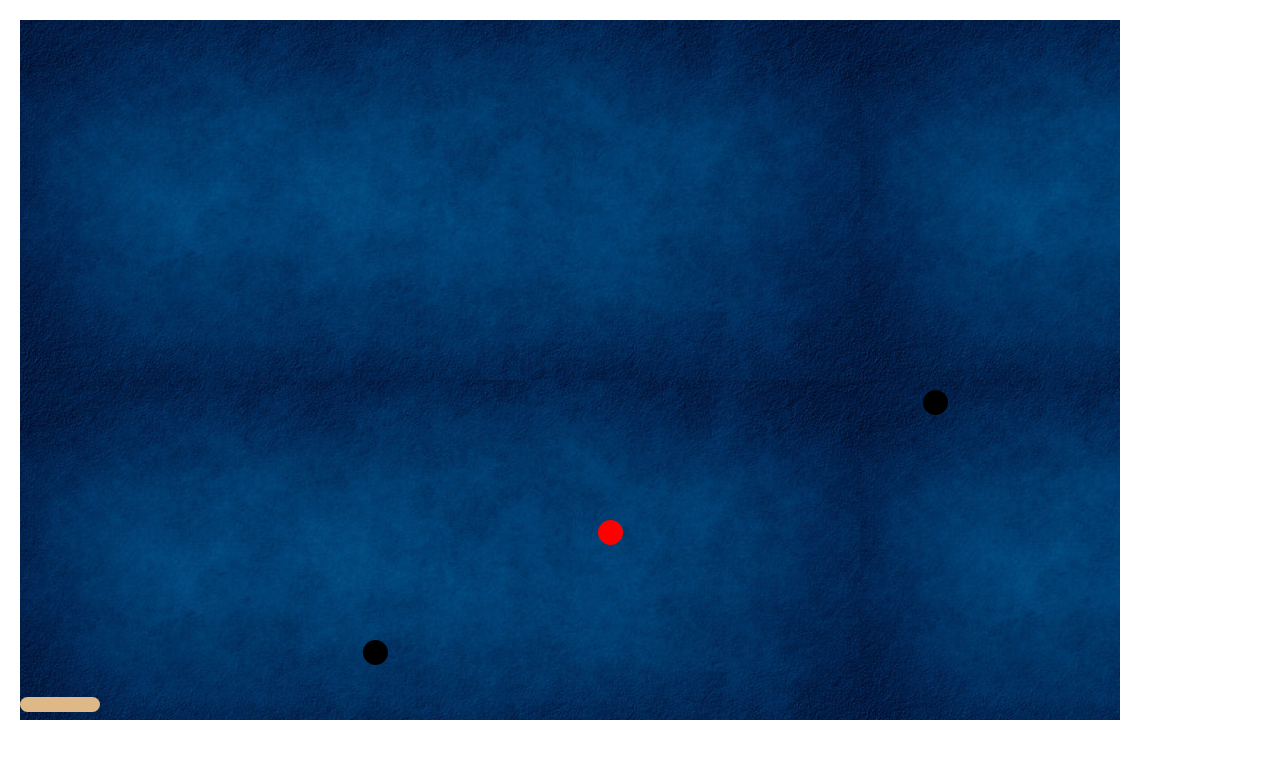
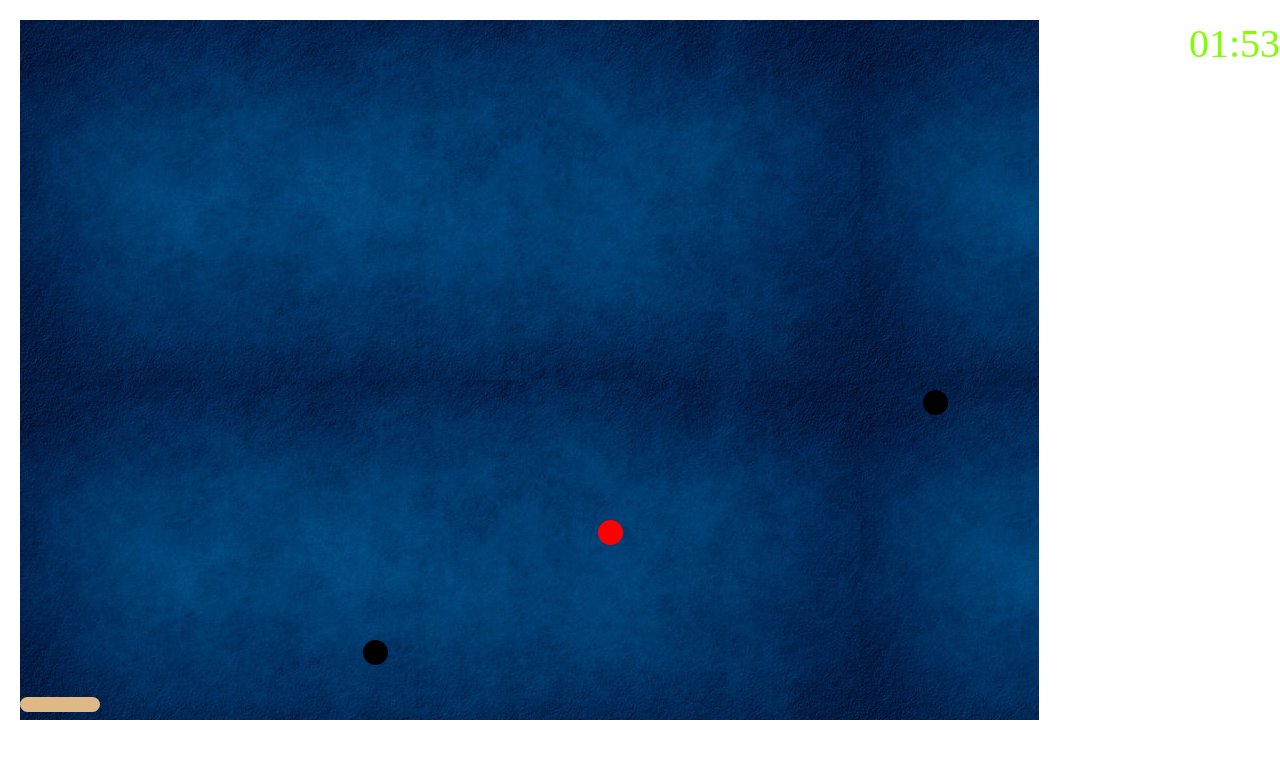
Before and after one commit to mherhunanyan/ball-bouncer-react, a React (Create React App) app: page / in a window 1280 px wide. Shown: the top 758 px of the page. Built offline with nearby package versions, Linux system fonts and the light colour scheme.

Commit message:
add timer component

```diff
--- /dev/null
+++ b/src/App.css
@@ -0,0 +1,4 @@
+.app {
+    display: flex;
+    gap: 150px;
+}
--- a/src/App.jsx
+++ b/src/App.jsx
@@ -1,10 +1,13 @@
 import { Card } from 'components/card/Card';
+import { Timer } from 'components/timer/Timer';
+import './App.css';
 
 function App() {
     return (
-        <>
+        <div className="app">
             <Card />
-        </>
+            <Timer />
+        </div>
     );
 }
 
--- a/src/Constants.js
+++ b/src/Constants.js
@@ -1,7 +1,15 @@
-export const { CARDSIZE, BOARDSIZE, BALLSIZE, BALL_COLOR, GAME_FINISH_TIME } = {
+export const {
+    CARDSIZE,
+    BOARDSIZE,
+    BALLSIZE,
+    BALL_COLOR,
+    GAME_FINISH_TIME,
+    FORMATTEDTIME,
+} = {
     CARDSIZE: { width: 1100, height: 700 },
     BOARDSIZE: { width: 80, height: 15, additionalSize: 8 },
     BALLSIZE: { width: 25, height: 25 },
     BALL_COLOR: ['red', 'blue', 'black'],
     GAME_FINISH_TIME: 5000,
+    FORMATTEDTIME: '02:00',
 };
--- /dev/null
+++ b/src/components/timer/Timer.css
@@ -0,0 +1,6 @@
+.timer {
+    flex-direction: column;
+    margin-top: 20px;
+    color: chartreuse;
+    font-size: 40px;
+}
--- /dev/null
+++ b/src/components/timer/Timer.jsx
@@ -0,0 +1,46 @@
+import { useEffect, useRef, useState } from 'react';
+import './Timer.css';
+import { FORMATTEDTIME } from 'Constants';
+
+export const Timer = () => {
+    const [timer, setTimer] = useState(FORMATTEDTIME);
+    const cb = useRef(() => {});
+
+    useEffect(() => {
+        const id = setInterval(cb.current, 1000);
+        return () => clearInterval(id);
+    }, []);
+
+    useEffect(() => {
+        cb.current = () => {
+            setTimer((prevTimer) => {
+                let currHour = +prevTimer[0].concat(prevTimer[1]);
+                let currSecond = +prevTimer[3].concat(prevTimer[4]);
+                if (currSecond === 0) {
+                    if (currHour > 0) {
+                        currHour--;
+                        currSecond = 59;
+                    } else {
+                        return prevTimer;
+                    }
+                } else {
+                    currSecond--;
+                }
+                if (currHour < 10) {
+                    currHour = `0${currHour}`;
+                } else {
+                    currHour = `${currHour}`;
+                }
+                if (currSecond < 10) {
+                    currSecond = `0${currSecond}`;
+                    return `${currHour}:${currSecond}`;
+                } else {
+                    currSecond = `${currSecond}`;
+                    return `${currHour}:${currSecond}`;
+                }
+            });
+        };
+    });
+
+    return <div className="timer">{timer}</div>;
+};
```
